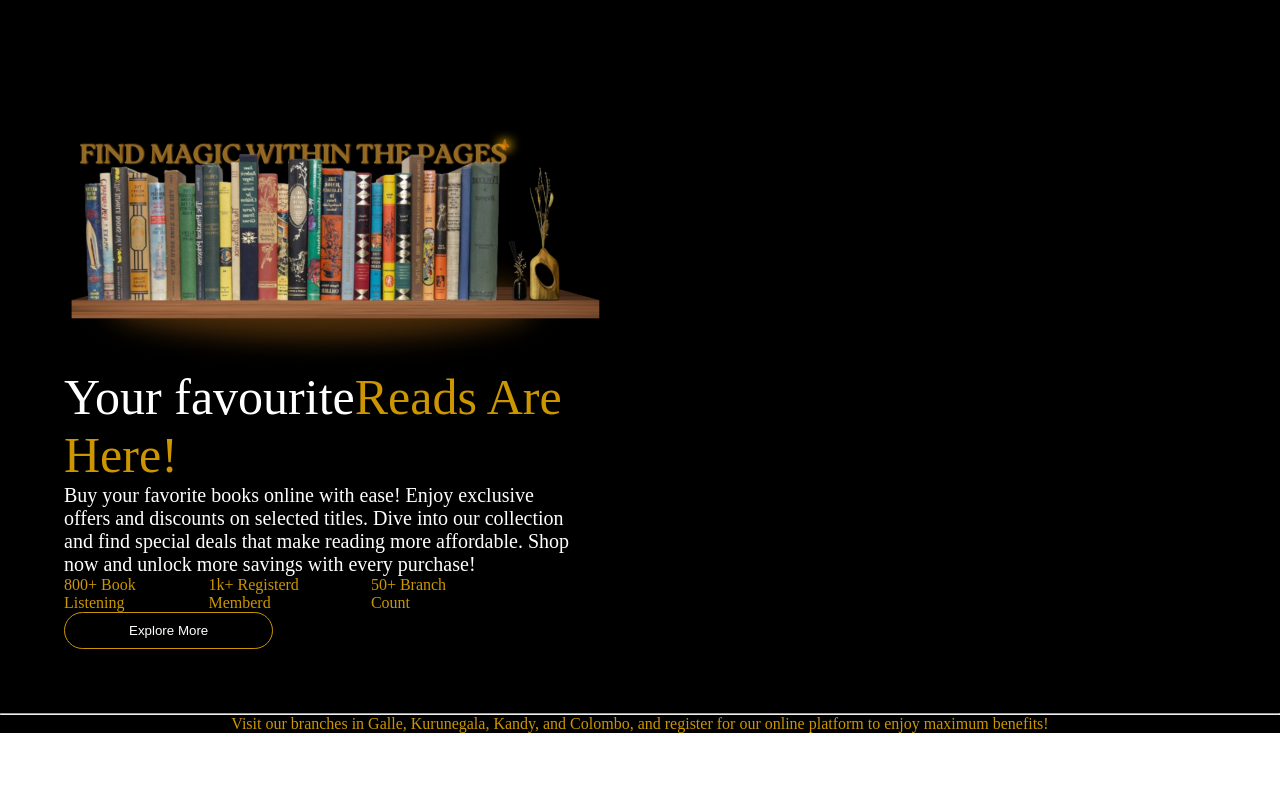
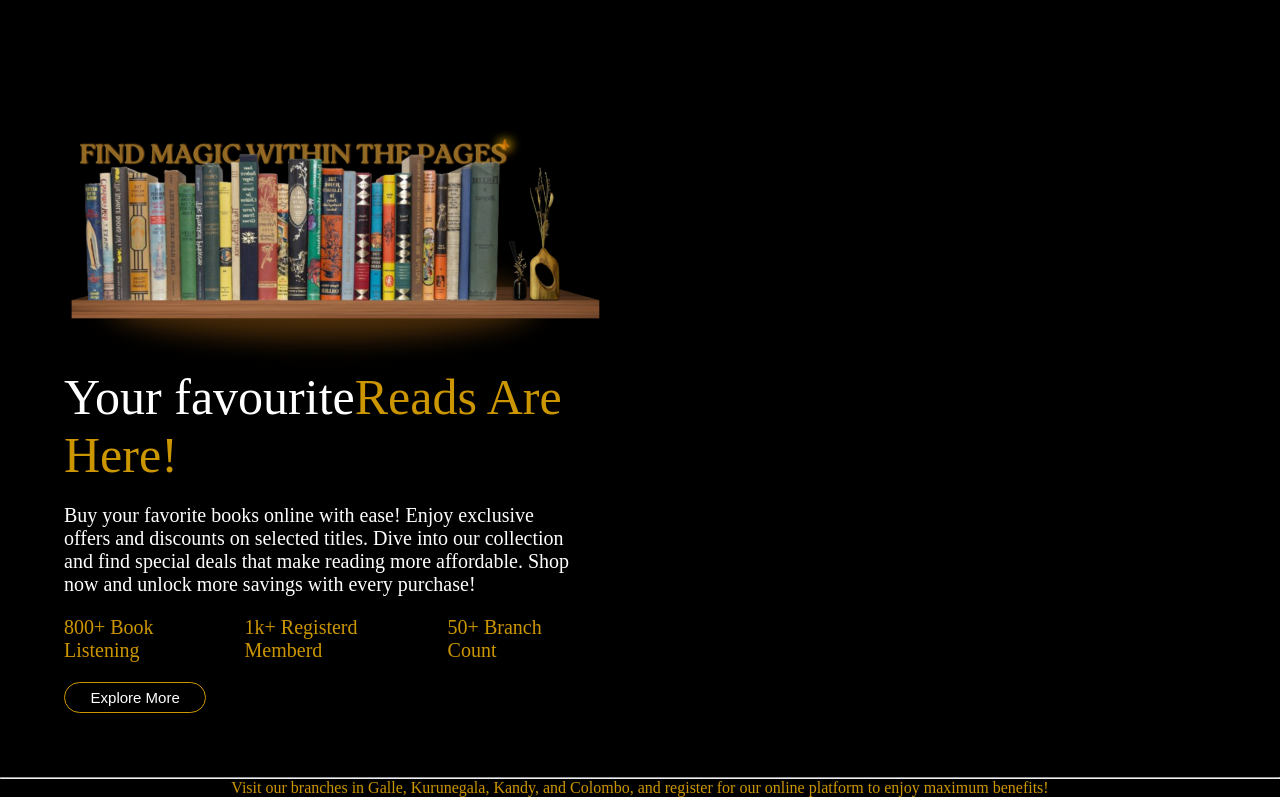
Before and after one commit to GhazaalNorouzi/Bookstore, a plain HTML site: page index.html in a window 1280 px wide. Shown: the part 929-1726 px from the top of the page. Before the commit the page ends 1662 px from the top, so only its background shows below. Drawn offline with nearby package versions, Linux system fonts and the light colour scheme.

Commit message:
edit book offer section

```diff
--- a/style.css
+++ b/style.css
@@ -3,12 +3,6 @@
   margin: 0;
   box-sizing: border-box;
 }
-/* body {
-  display: flex;
-  align-items: center;
-  justify-content: center;
-  flex-direction: column;
-} */
 
 main {
   display: flex;
@@ -35,7 +29,6 @@ nav {
   display: flex;
   align-items: center;
   justify-content: center;
-  /* border: 1px solid red; */
 }
 .logo img {
   width: clamp(60px, 9vw, 100px);
@@ -43,7 +36,6 @@ nav {
 }
 .nav-items {
   flex-basis: 45%;
-  /* border: 1px solid blue; */
 }
 .nav-items ul {
   list-style: none;
@@ -64,7 +56,7 @@ nav {
 }
 .user-acount {
   flex-basis: 15%;
-  /* border: 1px solid greenyellow; */
+
   display: flex;
   justify-content: flex-end;
   padding-right: 2%;
@@ -74,6 +66,7 @@ i {
   color: #ffff;
   font-size: clamp(25px, 2vw, 32px);
 }
+
 /* !!!!!!!!!!!!!!!!!!!!!!!!!!! hero section !!!!!!!!!!!!!!!!!!!!!!!!!!!*/
 section.hero-section {
   position: relative;
@@ -123,7 +116,7 @@ section.best-picks {
   align-items: center;
   justify-content: center;
   margin-top: 25px;
-  /* background-color: aqua; */
+
   width: 65vw;
   margin-top: 45px;
 }
@@ -135,7 +128,7 @@ section.best-picks > .book-wrapper {
   display: flex;
   align-items: center;
   justify-content: space-between;
-  /* border: 3px solid orangered; */
+
   width: 90%;
   flex-wrap: wrap;
   margin-top: 25px;
@@ -166,8 +159,7 @@ article.book a > span.authur {
   width: 100vw;
   padding: 5%;
   display: flex;
-  /* align-items: center;
-  justify-content: center; */
+
   flex-wrap: wrap;
   gap: 10%;
 }
@@ -175,15 +167,14 @@ article.book a > span.authur {
   flex-basis: 45%;
 }
 .book-offers {
+  max-width: 50%;
   flex-basis: 45%;
   display: flex;
   flex-direction: column;
   align-items: flex-start;
-  /* display: grid;
-  grid-template-rows: 4; */
-  gap: 7%;
+  justify-content: space-between;
 
-  /* border: 1px solid orangered; */
+  gap: 20px;
 }
 
 .main-text-offer {
@@ -202,13 +193,15 @@ article.book a > span.authur {
   color: #cc9600;
   display: flex;
   gap: 6%;
+  font-size: clamp(10px, 2vw, 20px);
 }
 button.explor {
   border: 1px solid #cc9600;
   background-color: black;
   color: #fff;
-  padding-block: clamp(5px, 5vw, 10px);
-  padding-inline: clamp(9px, 5vw, 14vw);
+  padding-block: clamp(3px, 2vw, 6px);
+  padding-inline: clamp(9px, 2vw, 14vw);
+  font-size: clamp(10px, 2vw, 15px);
   border-radius: 20px;
 }
 button.explor:hover {
@@ -235,3 +228,5 @@ span.social {
   width: clamp(20px, 5vw, 60px);
   height: auto;
 }
+
+/* -------------------------------------------------- */
```
Also changed, not shown: index.html (+0 -6 lines).
